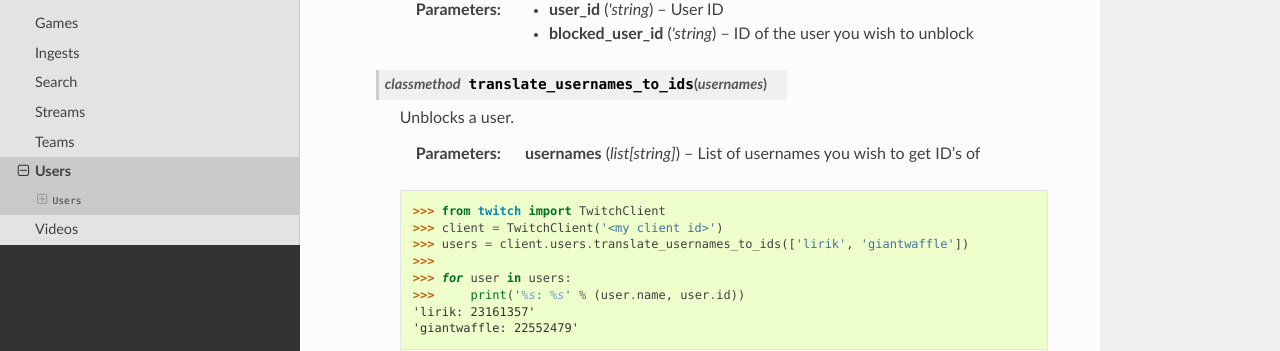
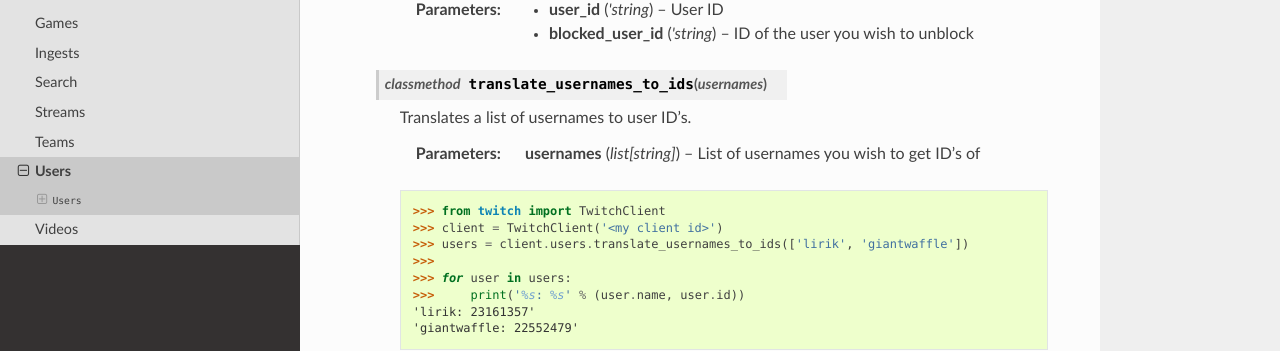
Before and after one commit to tsifrer/python-twitch-client, a Sphinx documentation site: the page built from docs/v5/users.rst, in a window 1280 px wide and 900 px high, scrolled down 1520 px. Shown: the part 361-712 px from the top of the window. Built offline with Sphinx 7.4.7 and the Read the Docs theme 2.0.0, drawn with Linux system fonts in a browser that asks for light colours.

Commit message:
Fix wrong method description (#34)

```diff
--- a/docs/v5/users.rst
+++ b/docs/v5/users.rst
@@ -100,7 +100,7 @@
 
     .. classmethod:: translate_usernames_to_ids(usernames)
 
-        Unblocks a user.
+        Translates a list of usernames to user ID's.
 
         :param list[string] usernames: List of usernames you wish to get ID's of
 
```
